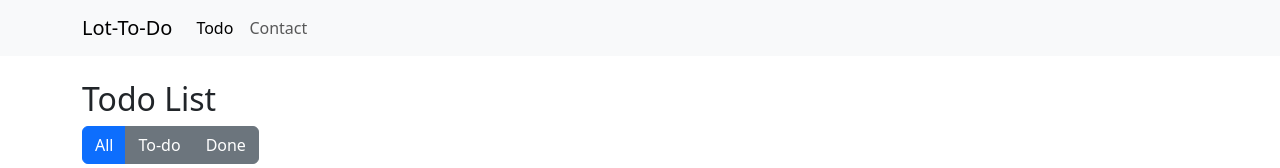
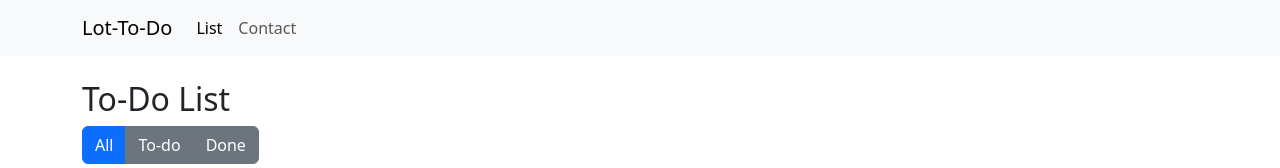
Before and after one commit to CGOdom/lot-to-do, a React (Create React App) app: page / in a window 1280 px wide. Shown: the top 168 px of the page. Built offline with nearby package versions, Linux system fonts and the light colour scheme.

Commit message:
Styling update

```diff
--- a/src/components/Navbar.js
+++ b/src/components/Navbar.js
@@ -13,7 +13,7 @@ const MyNavbar = () => {
         <Navbar.Collapse id="basic-navbar-nav">
           <Nav className="me-auto">
             <LinkContainer to="/">
-              <Nav.Link>Todo</Nav.Link>
+              <Nav.Link>List</Nav.Link>
             </LinkContainer>
             <LinkContainer to="/contact">
               <Nav.Link>Contact</Nav.Link>
--- a/src/pages/Todo.js
+++ b/src/pages/Todo.js
@@ -39,7 +39,7 @@ const Todo = () => {
 
   return (
     <Container className="mt-4">
-      <h2>Todo List</h2>
+      <h2>To-Do List</h2>
       <ButtonGroup className="mb-3">
         <Button variant={filter === 'all' ? 'primary' : 'secondary'} onClick={() => setFilter('all')}>All</Button>
         <Button variant={filter === 'todo' ? 'primary' : 'secondary'} onClick={() => setFilter('todo')}>To-do</Button>
```
